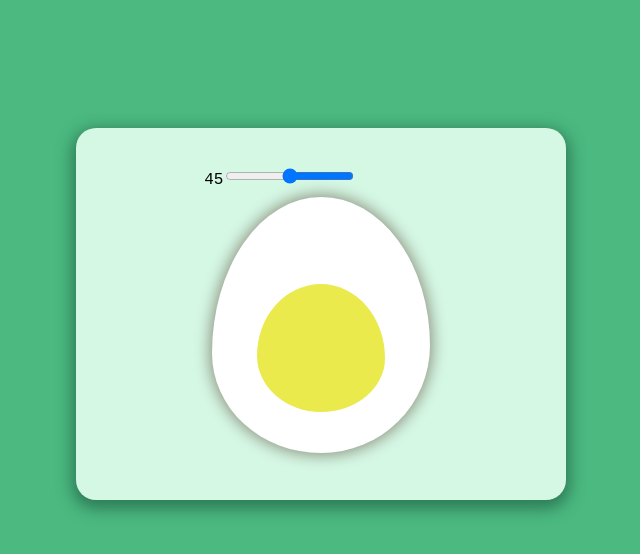
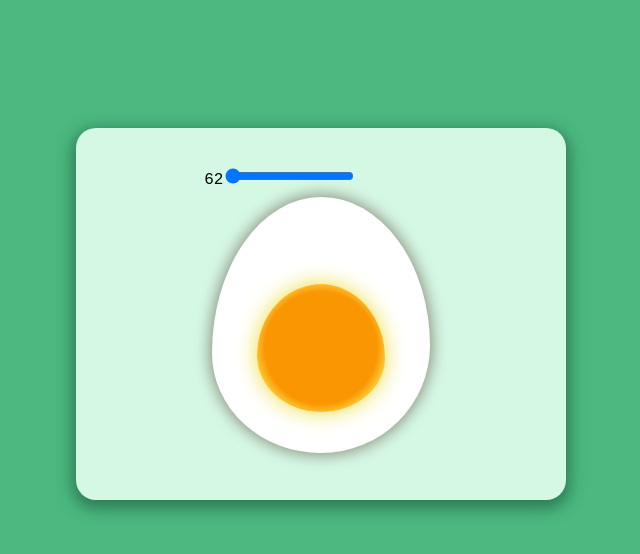
Before and after one commit to juliamanska/egg-timer-react, a React (Create React App) app: page / in a window 1280 px wide. Shown: the top 554 px of the page, without its empty margins (319-959 px from the left). Built offline with nearby package versions, Linux system fonts and the light colour scheme.

Commit message:
Change color of yolk depending on the levelOfCooking

```diff
--- a/src/Components/CookingContext.js
+++ b/src/Components/CookingContext.js
@@ -12,7 +12,7 @@ export const useLevelUpdate = () => {
 };
 
 export const LevelProvider = ({ children }) => {
-  const [levelOfCooking, setLevelOfCooking] = useState(45);
+  const [levelOfCooking, setLevelOfCooking] = useState(62);
 
   const handleColor = (event) => {
     const changeLevelOfCooking = event.target.value;
--- a/src/Components/CookingSlider.js
+++ b/src/Components/CookingSlider.js
@@ -14,9 +14,10 @@ const CookingSlider = () => {
             type="range"
             id="level"
             name="level"
-            min="10"
-            max="90"
+            min="0"
+            max="62"
             onChange={handleLevelOfCooking}
+            defaultValue={62}
           />
         </label>
       </form>
--- a/src/Components/Egg.js
+++ b/src/Components/Egg.js
@@ -1,10 +1,18 @@
 import React from "react";
+import { useLevel } from "./CookingContext";
 
 const Egg = () => {
+  const yolkColor = useLevel();
+
+  const yolkStyle = {
+    background: `radial-gradient(rgb(249, 150, 2) ${yolkColor}%, rgb(255, 234, 86) 80%)`,
+    boxShadow: `0 0 25px -3px rgb(230, 212, 10)`,
+  };
+
   return (
     <div className="egg">
       <div className="albumen">
-        <div className="yolk"></div>
+        <div className="yolk" style={yolkStyle}></div>
       </div>
     </div>
   );
```
